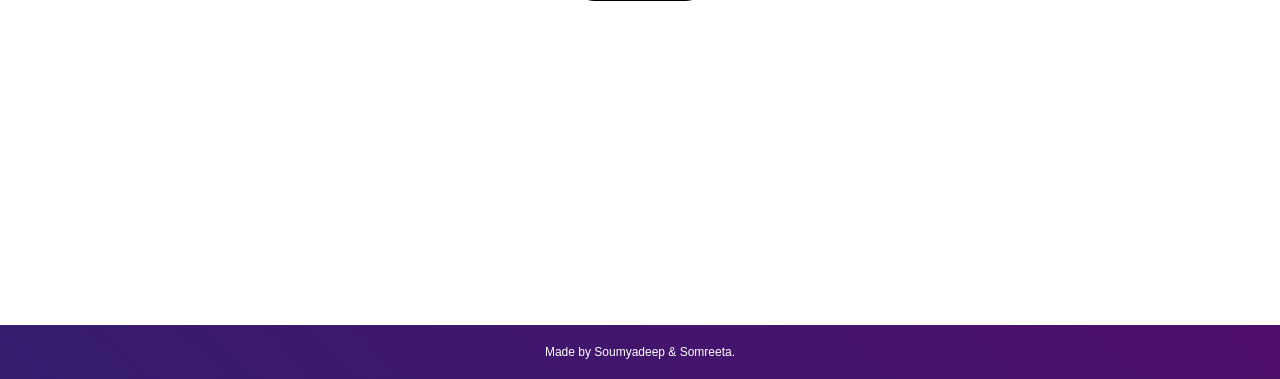
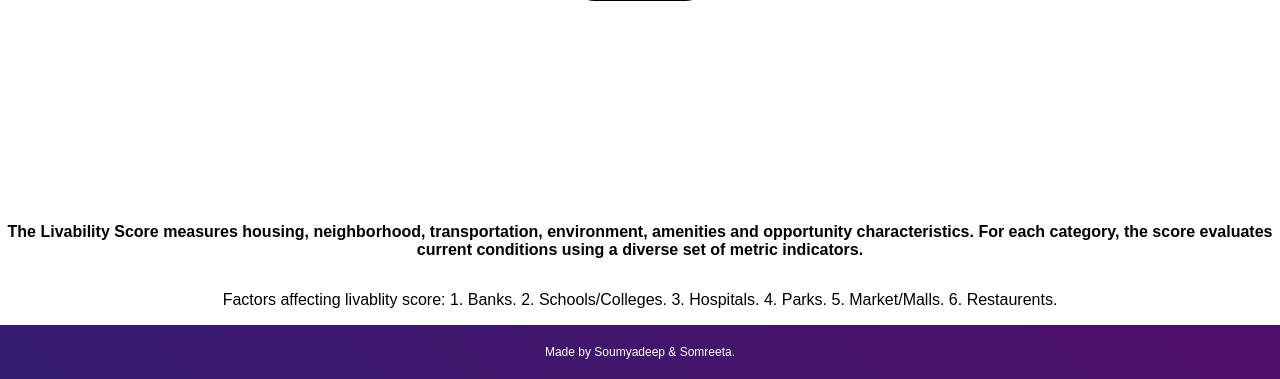
Before and after one commit to vr620/freelance, a Flask app: page / in a window 1280 px wide. Shown: the part 421-800 px from the top of the page. Run offline with Flask 2, Linux system fonts and the light colour scheme; parts of the project's set-up code (start-up, migrations or seed data) failed here and were passed over; some libraries are stand-ins or nearby versions.

Commit message:
Add files via upload

```diff
--- a/templates/index.html
+++ b/templates/index.html
@@ -43,6 +43,14 @@
         		<input type="submit" class="my-cta-button" value="Predict">
         	</form>
     	</div>
+        <p><b>The Livability Score measures housing, neighborhood, transportation, environment, amenities and opportunity characteristics. For each category, the score evaluates current conditions using a diverse set of metric indicators.</b></p>
+        <p>Factors affecting livablity score:
+                1. Banks.
+                2. Schools/Colleges.
+                3. Hospitals.
+                4. Parks.
+                5. Market/Malls.
+                6. Restaurents.</p>
 
         <!-- Footer -->
        <div class='footer'>
--- a/templates/result.html
+++ b/templates/result.html
@@ -21,6 +21,7 @@
 		<div class="results">
 				<h1>Prediction: {{ prediction }} rupees per square feet  </h1>
 				<h2>Livablity score here is: {{ living_score }}  </h2>
+				<h3><b>RANGE: {Poor:{0-3} , AVG:{4-6} , Good:{7-8} , Excellent:{9-10}}</b></h3>
 		</div>
 
 		<!-- Footer -->
```
